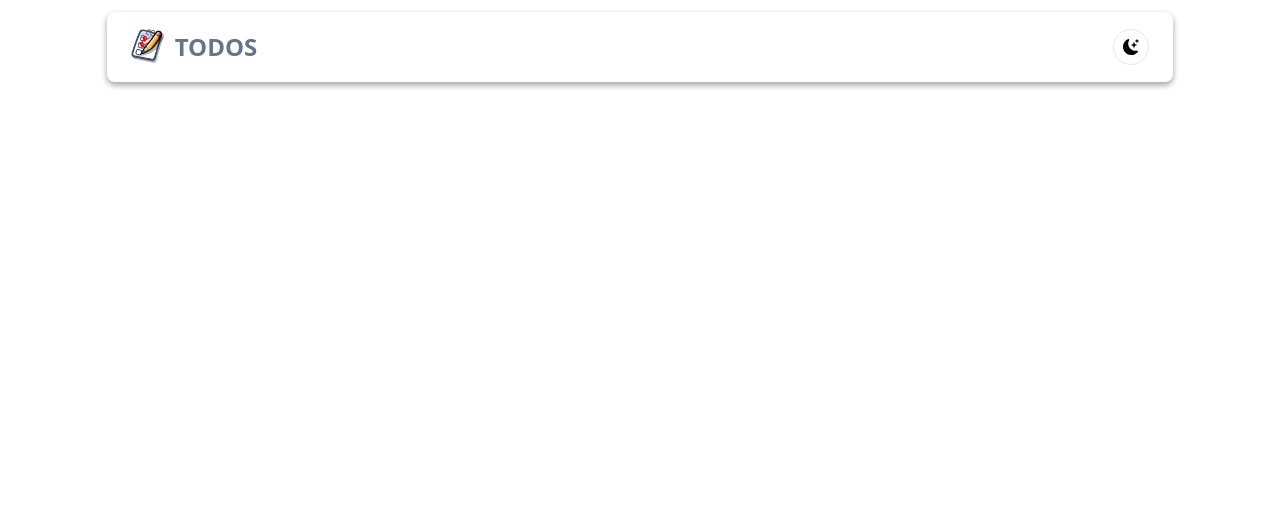
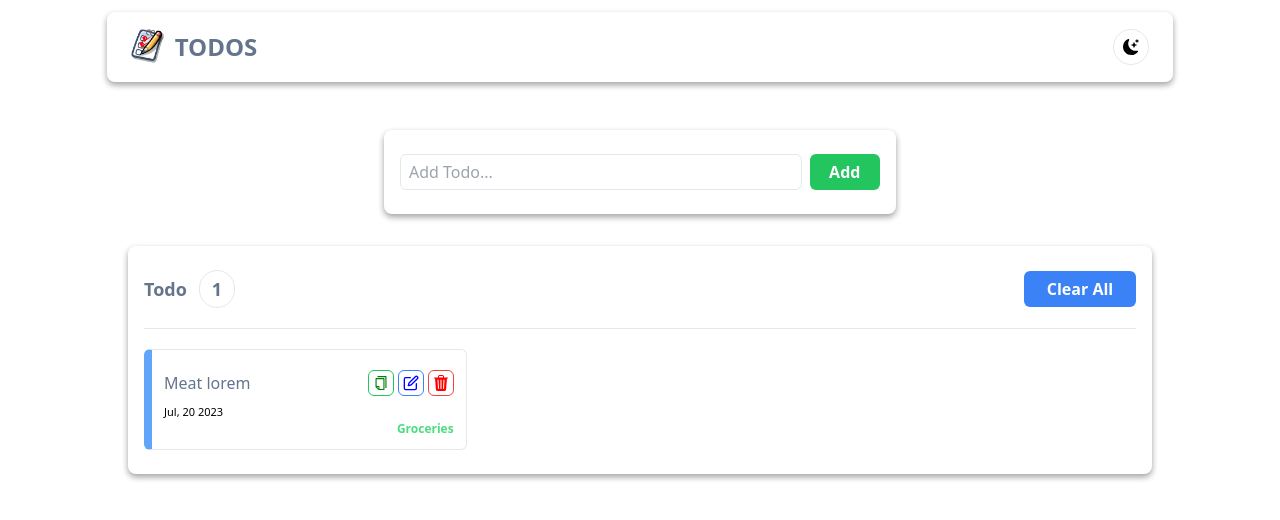
Before and after one commit to Itodo-S/todos, a React (Vite) app: page / in a window 1280 px wide. Shown: the top 520 px of the page. Built offline with nearby package versions, Linux system fonts and the light colour scheme.

Commit message:
[Todo Content] created the ui for creating and displaying the todo

```diff
--- /dev/null
+++ b/src/components/content/ContentCard.tsx
@@ -0,0 +1,27 @@
+import React from "react";
+import TodoCard from "./TodoCard";
+
+const ContentCard = () => {
+  return (
+    <div className="content-card">
+      <div className="content-card__header">
+        <div className="content-card__header-left">
+          <p className="">Todo</p>
+          <p className="rounded-full px-3 py-1 border dark:border-slate-500 ml-3">
+            1
+          </p>
+        </div>
+
+        <button className="content-card__clear-button">Clear All</button>
+      </div>
+
+      <hr className="dark:border-slate-500 mt-5" />
+
+      <div className="grid grid-cols-1 md:grid-cols-3 gap-3 mt-5">
+        <TodoCard />
+      </div>
+    </div>
+  );
+};
+
+export default ContentCard;
--- /dev/null
+++ b/src/components/content/TodoCard.tsx
@@ -0,0 +1,35 @@
+import { BsTrash3Fill } from "react-icons/bs";
+import { FiEdit } from "react-icons/fi";
+import { AiOutlineCopy } from "react-icons/ai";
+
+const TodoCard = () => {
+  return (
+    <div className="todo-card">
+      <div className="flex justify-between items-center">
+        <p className="text-slate-500 dark:text-slate-300 font-medium">Meat lorem</p>
+
+        <div className="flex gap-1">
+          <div className="icon-case border-green-500">
+            <AiOutlineCopy color="green" />
+          </div>
+          <div className="icon-case border-blue-500">
+            <FiEdit color="blue" />
+          </div>
+          <div className="icon-case border-red-500">
+            <BsTrash3Fill color="red" />
+          </div>
+        </div>
+      </div>
+
+      <div className="mt-2">
+        <p className="text-[11px] font-medium">Jul, 20 2023</p>
+      </div>
+
+      <div className="flex justify-end">
+        <p className="font-semibold text-xs text-green-400">Groceries</p>
+      </div>
+    </div>
+  );
+};
+
+export default TodoCard;
--- /dev/null
+++ b/src/components/content/index.ts
@@ -0,0 +1 @@
+export { default as ContentCard } from "./ContentCard";
--- /dev/null
+++ b/src/components/todoForm/TodoForm.tsx
@@ -0,0 +1,19 @@
+import React from "react";
+
+const TodoForm = () => {
+  return (
+    <div className="todo-form">
+      <form className="w-full flex">
+        <input
+          className="todo-form__todo"
+          type="text"
+          placeholder="Add Todo..."
+        />
+
+        <button className="todo-form__button">Add</button>
+      </form>
+    </div>
+  );
+};
+
+export default TodoForm;
--- /dev/null
+++ b/src/components/todoForm/index.ts
@@ -0,0 +1 @@
+export { default as TodoForm } from "./TodoForm";
--- a/src/index.scss
+++ b/src/index.scss
@@ -5,3 +5,7 @@
 body {
   margin: 0;
 }
+
+.icon-case {
+  @apply border rounded-md p-1 cursor-pointer hover:scale-105;
+}
--- a/src/pages/HomePage.jsx
+++ b/src/pages/HomePage.tsx
@@ -1,10 +1,16 @@
 import React from "react";
 import { Header } from "../components/header";
+import { TodoForm } from "../components/todoForm";
+import { ContentCard } from "../components/content";
 
 const HomePage = () => {
   return (
     <div className="flex flex-col items-center w-full dark:bg-gray-800 transition-all duration-500 h-screen">
       <Header />
+
+      <TodoForm />
+
+      <ContentCard />
     </div>
   );
 };
--- a/src/styles/components/_index.scss
+++ b/src/styles/components/_index.scss
@@ -1 +1,3 @@
 @forward "header";
+@forward "todo-form";
+@forward "content-card";
--- /dev/null
+++ b/src/styles/components/content-card/_content-card.scss
@@ -0,0 +1,20 @@
+.content-card {
+  @apply flex w-4/5 flex-col py-6 px-4 mt-8 rounded-lg  bg-white dark:bg-gray-800 dark:border-slate-600 transition-all duration-500;
+  box-shadow: rgba(0, 0, 0, 0.16) 0px 3px 6px, rgba(0, 0, 0, 0.23) 0px 3px 6px;
+
+  &__header {
+    @apply flex w-full items-center justify-between;
+  }
+
+  &__header-left {
+    @apply flex items-center text-slate-500 dark:text-slate-300 text-lg font-semibold;
+  }
+
+  &__clear-button {
+    @apply bg-blue-500 text-white font-semibold w-28 h-9 px-3 rounded-md hover:bg-blue-400 transition-all duration-500;
+  }
+}
+
+.todo-card {
+  @apply w-full bg-white dark:bg-gray-800 border dark:border-slate-600 transition-all duration-500 border-l-blue-400   dark:border-l-blue-400  border-l-8 pt-5 pb-3 px-3 rounded-md;
+}
--- /dev/null
+++ b/src/styles/components/content-card/_index.scss
@@ -0,0 +1 @@
+@forward "content-card";
--- /dev/null
+++ b/src/styles/components/todo-form/_index.scss
@@ -0,0 +1 @@
+@forward "todo-form";
--- /dev/null
+++ b/src/styles/components/todo-form/_todo-form.scss
@@ -0,0 +1,12 @@
+.todo-form {
+  @apply flex flex-col py-6 px-4 bg-white dark:bg-gray-800 transition-all duration-500 rounded-lg mt-12 w-2/5;
+  box-shadow: rgba(0, 0, 0, 0.16) 0px 3px 6px, rgba(0, 0, 0, 0.23) 0px 3px 6px;
+
+  &__todo {
+    @apply border outline-none rounded-md h-9 px-2 w-full bg-transparent dark:border-slate-500 dark:text-white;
+  }
+
+  &__button {
+    @apply ml-2 bg-green-500 text-white font-semibold w-20 h-9 px-3 rounded-md hover:bg-green-400 transition-all duration-500;
+  }
+}
```
